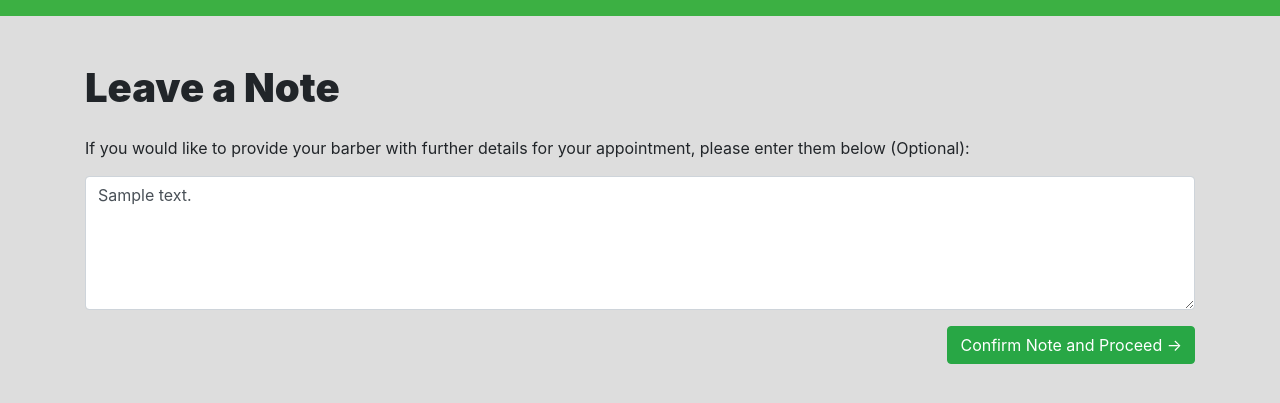
After one commit to AdamPatel157/hairstylists-booking-system, a Flask app: template website/templates/webpages/customer_facing/note_for_barber.html in a window 1280 px wide. The commit adds this page. Shown: the top 403 px of the page. Run offline with Flask 3, Linux system fonts and the light colour scheme; the template is opened without the code that fills it: most values are stand-ins (such as "Sample title", 1, 10 or a date in 2020); parts of the project's set-up code (start-up, migrations or seed data) failed here and were passed over; some libraries are stand-ins or nearby versions.

Commit message:
Created note for barber page and integrated with appointment class.

```diff
--- a/website/templates/bases/customer_base.html
+++ b/website/templates/bases/customer_base.html
@@ -30,6 +30,9 @@
             {% elif nav_context == "select_time_slot" %}
                 <a class="nav-item nav-link" href="/select_barber">Return to Select Barber</a>
                 <a class="nav-item nav-link" href="/logout">Logout</a>
+            {% elif nav_context == "note_for_barber" %}
+                <a class="nav-item nav-link" href="/select_time_slot">Return to Select Time Slot</a>
+                <a class="nav-item nav-link" href="/logout">Logout</a>
             {% endif %}
         </div>
     </div>
--- /dev/null
+++ b/website/templates/webpages/customer_facing/note_for_barber.html
@@ -0,0 +1,26 @@
+{% extends "bases/customer_base.html" %}
+{% block title %}Leave a Note{% endblock %}
+{% block content %}
+
+<div class="full-width">
+    <br>
+    <h1 class="mb-4"><strong>Leave a Note</strong></h1>
+
+    <form method="POST">
+        <p>If you would like to provide your barber with further details for your appointment, please enter them below (Optional):</p>
+
+        <textarea name="noteForBarber"
+                  rows="5"
+                  maxlength="250"
+                  class="form-control mb-3"
+                  placeholder="Type your note here...">{{ noteForBarber }}</textarea>
+
+        <div class="text-right">
+            <button type="submit" name="action" value="confirm" class="btn btn-success">
+                Confirm Note and Proceed →
+            </button>
+        </div>
+    </form>
+</div>
+
+{% endblock %}
```
Also changed, not shown: website/views.py (+30 -4 lines).
